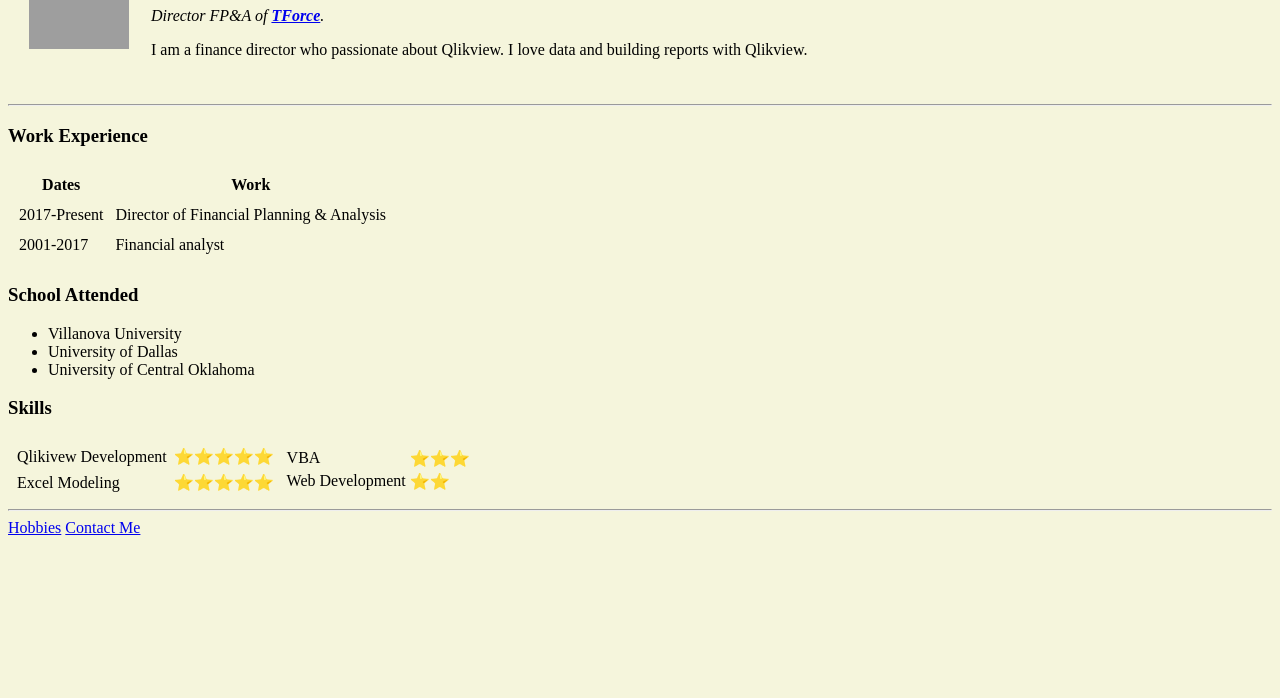
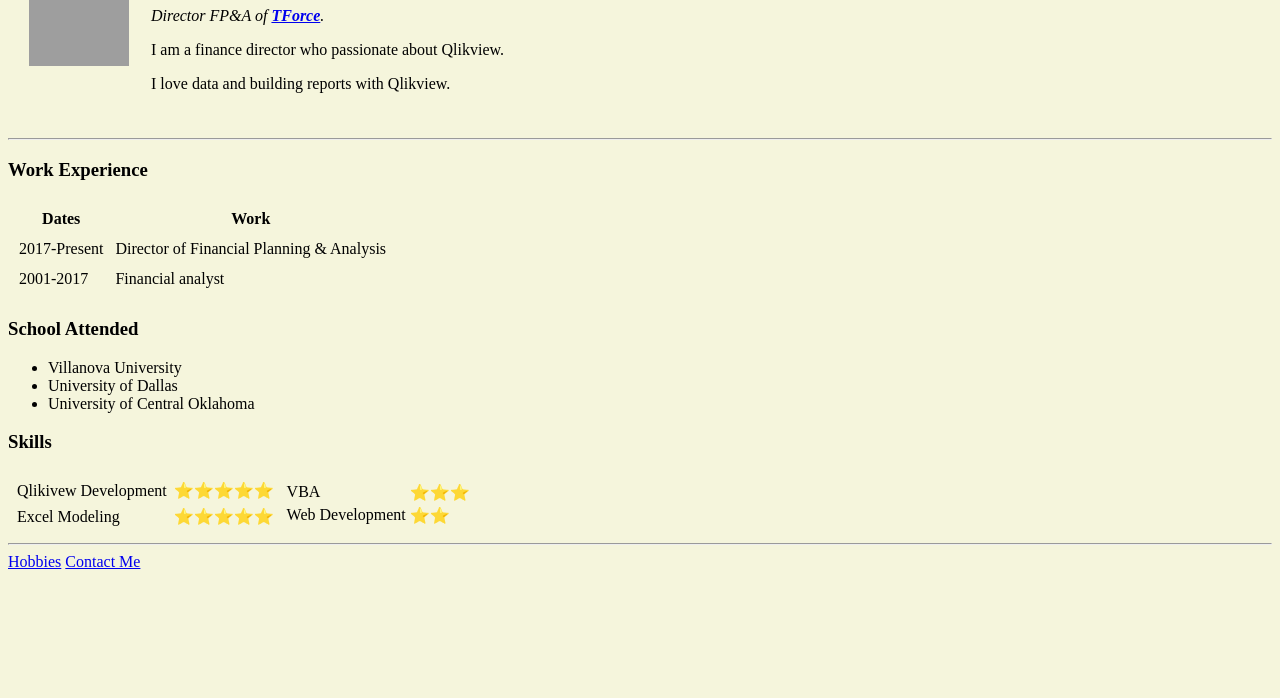
Before and after one commit to wwistam/ww, a plain HTML site: page index.html in a window 1280 px wide. Shown: the part 102-800 px from the top of the page. Drawn offline with Linux system fonts and the light colour scheme; grey boxes are pictures that could not be loaded.

Commit message:
Update index.html

```diff
--- a/index.html
+++ b/index.html
@@ -15,7 +15,9 @@
       <td>
         <h1>William Wistam</h1>
         <p><em>Director FP&A of <strong><a href="https://www.tforcelogistics.com/">TForce</a></strong>.</em></p>
-        <p>I am a finance director who passionate about Qlikview. I love data and building reports with Qlikview.</p> <!--I enjoy listening to music, singing and was a worship leader for over ten years.-->
+        <p>I am a finance director who passionate about Qlikview.<p>
+        <p>I love data and building reports with Qlikview.</p>
+        <!--I enjoy listening to music, singing and was a worship leader for over ten years.-->
       </td>
     </tr>
   </table>
```
